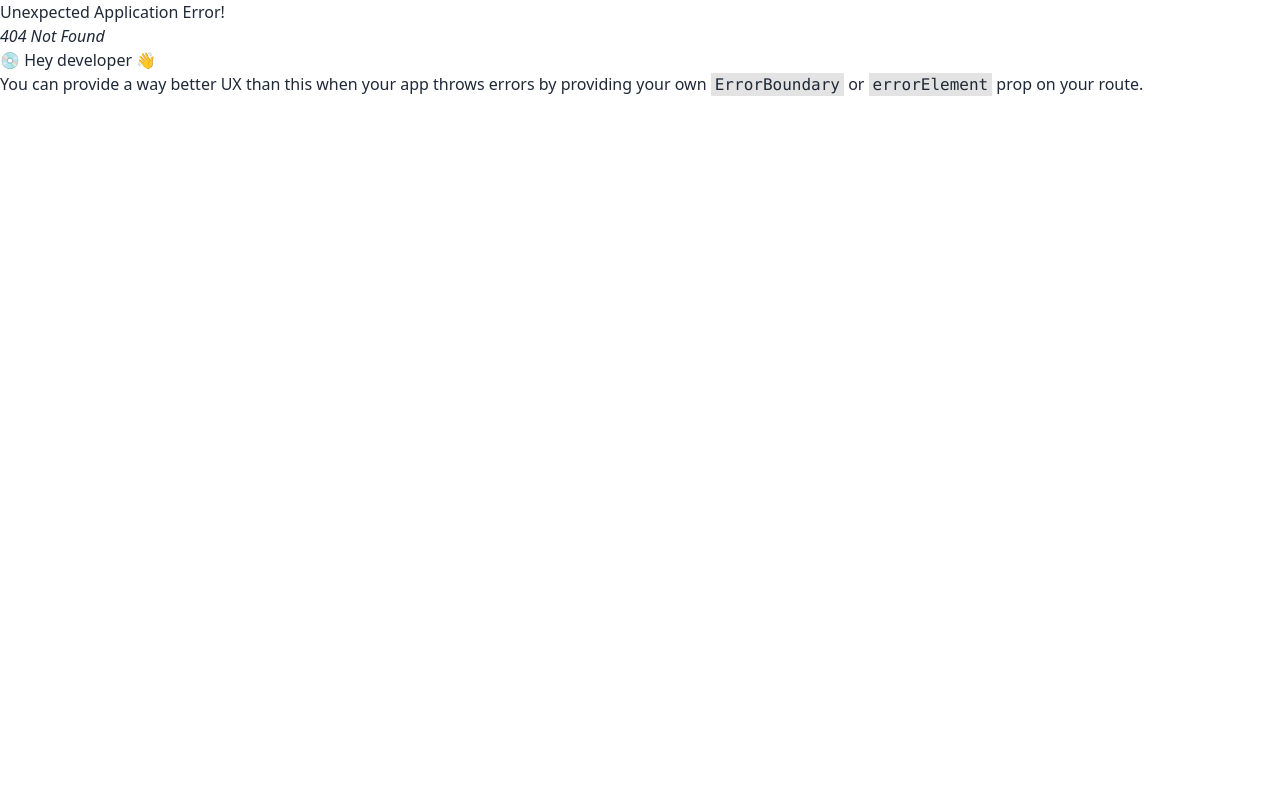
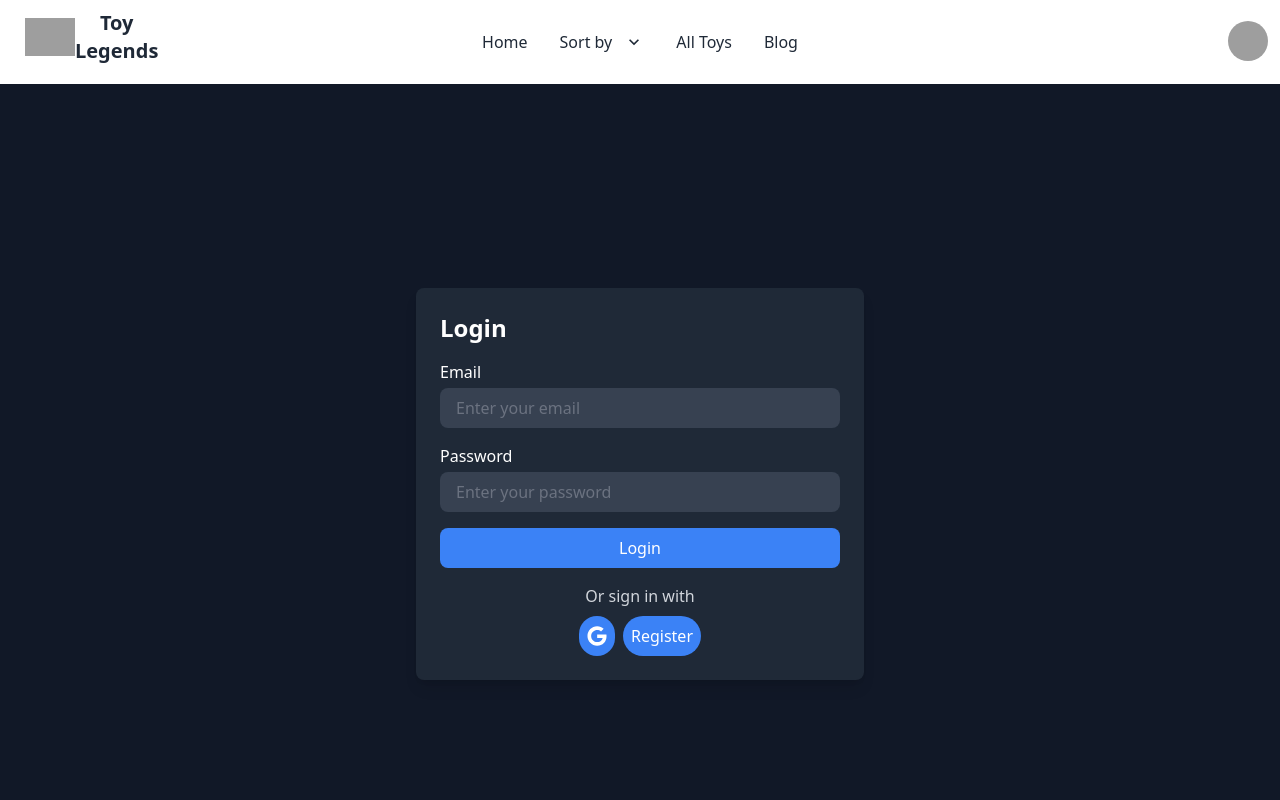
Before and after one commit to reaxul/toy-legend-client, a React (Vite) app: page /login in a window 1280 px wide. Before the commit this address had no page. Shown: the top 800 px of the page. Built offline with nearby package versions, Linux system fonts and the light colour scheme; grey boxes are pictures that could not be loaded.

Commit message:
login page done

```diff
--- a/package.json
+++ b/package.json
@@ -15,6 +15,7 @@
     "match-sorter": "^6.3.1",
     "react": "^18.2.0",
     "react-dom": "^18.2.0",
+    "react-icons": "^4.8.0",
     "react-router-dom": "^6.11.2",
     "react-tabs": "^6.0.1",
     "sort-by": "^1.2.0"
--- /dev/null
+++ b/src/Pages/LoginPage.jsx
@@ -0,0 +1,49 @@
+import React from 'react';
+import { FaGoogle } from 'react-icons/fa';
+
+const LoginPage = () => {
+  return (
+    <div className="flex items-center justify-center min-h-screen bg-gray-900">
+      <div className="max-w-md w-full p-6 bg-gray-800 shadow-lg rounded-lg">
+        <h2 className="text-2xl font-bold mb-4 text-white">Login</h2>
+        <form className="space-y-4">
+          <div>
+            <label htmlFor="email" className="block mb-1 font-medium text-white">Email</label>
+            <input
+              type="email"
+              id="email"
+              className="w-full px-4 py-2 rounded-lg bg-gray-700 text-white placeholder-gray-500 focus:outline-none focus:ring-2 focus:ring-blue-500"
+              placeholder="Enter your email"
+            />
+          </div>
+          <div>
+            <label htmlFor="password" className="block mb-1 font-medium text-white">Password</label>
+            <input
+              type="password"
+              id="password"
+              className="w-full px-4 py-2 rounded-lg bg-gray-700 text-white placeholder-gray-500 focus:outline-none focus:ring-2 focus:ring-blue-500"
+              placeholder="Enter your password"
+            />
+          </div>
+          <button
+            type="submit"
+            className="w-full px-4 py-2 text-white bg-blue-500 rounded-lg hover:bg-blue-600 focus:outline-none focus:bg-blue-600"
+          >
+            Login
+          </button>
+        </form>
+        <div className="mt-4">
+          <p className="text-center text-gray-300">Or sign in with</p>
+          <div className="flex justify-center mt-2 space-x-2">
+            <button className="p-2 bg-blue-500 rounded-full text-white hover:bg-blue-600 focus:outline-none focus:bg-blue-600">
+              <FaGoogle className="h-5 w-5" />
+            </button>
+            <a href="/registration" className="p-2 bg-blue-500 rounded-full text-white hover:bg-blue-600 focus:outline-none focus:bg-blue-600">Register</a>
+          </div>
+        </div>
+      </div>
+    </div>
+  );
+};
+
+export default LoginPage;
--- a/src/Routes/Routes.jsx
+++ b/src/Routes/Routes.jsx
@@ -2,6 +2,7 @@ import { createBrowserRouter } from "react-router-dom";
 import Main from "../Layouts/Main";
 import Home from "../Pages/Home";
 import BlogPage from "../Pages/BlogPage";
+import LoginPage from "../Pages/LoginPage";
 
 const router = createBrowserRouter([
     {
@@ -14,6 +15,9 @@ const router = createBrowserRouter([
             }, {
                 path: '/blog',
                 element:<BlogPage></BlogPage>
+            }, {
+                path: '/login',
+                element:<LoginPage></LoginPage>
           }
       ]
     },
--- a/src/shared/NabBar.jsx
+++ b/src/shared/NabBar.jsx
@@ -56,19 +56,20 @@ const NabBar = () => {
               </li>
             </ul>
           </div>
-          <div>
-            <Link className="btn btn-ghost normal-case text-xl">
+          <div className="btn btn-ghost normal-case text-xl mb-5">
+            <Link >
             <img
                 width="50"
                 height="50"
                 src="https://i.ibb.co/wz9TBM7/s-l1600-removebg-preview.png"
                 alt=""
               />
-              <p>
+
+                      </Link>
+                      <p>
                 Toy <br />
                 Legends
               </p>
-            </Link>
           </div>
         </div>
         <div className="navbar-center hidden lg:flex">
@@ -99,18 +100,15 @@ const NabBar = () => {
               </ul>
             </li>
             <li>
+              <Link to='/all-toys'>All Toys</Link>
+            </li>
+            <li>
               <Link to='/blog'>Blog</Link>
             </li>
           </ul>
         </div>
-        <div className="flex-none gap-2 navbar-end">
-          <div className="form-control">
-            <input
-              type="text"
-              placeholder="Search"
-              className="input input-bordered"
-            />
-          </div>
+        <div className="navbar-end">
+
           <div className="dropdown dropdown-end">
             <label tabIndex={0} className="btn btn-ghost btn-circle avatar">
               <div className="w-10 rounded-full">
```
Also changed, not shown: 1 other file (tests, documents, lock files or other folders).
